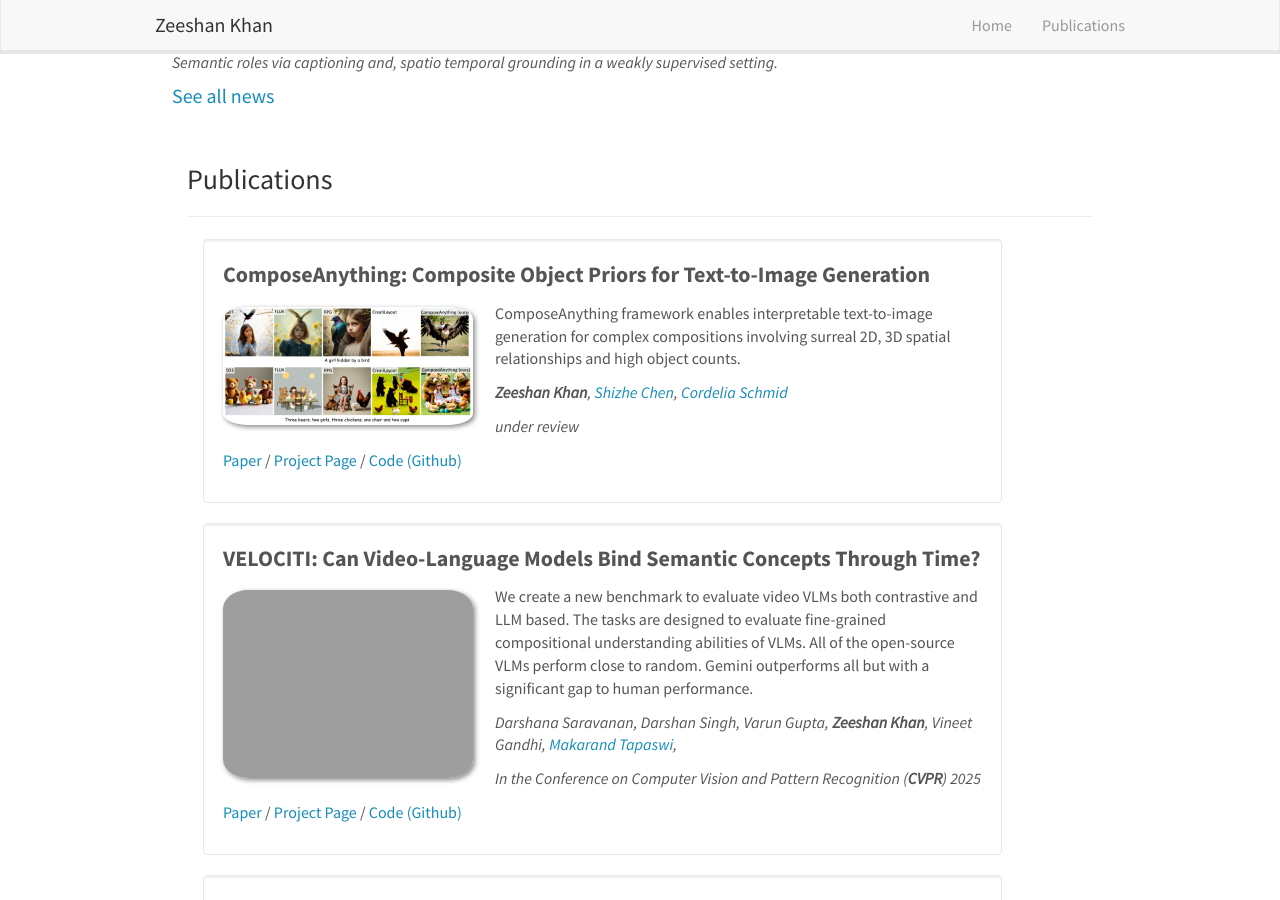
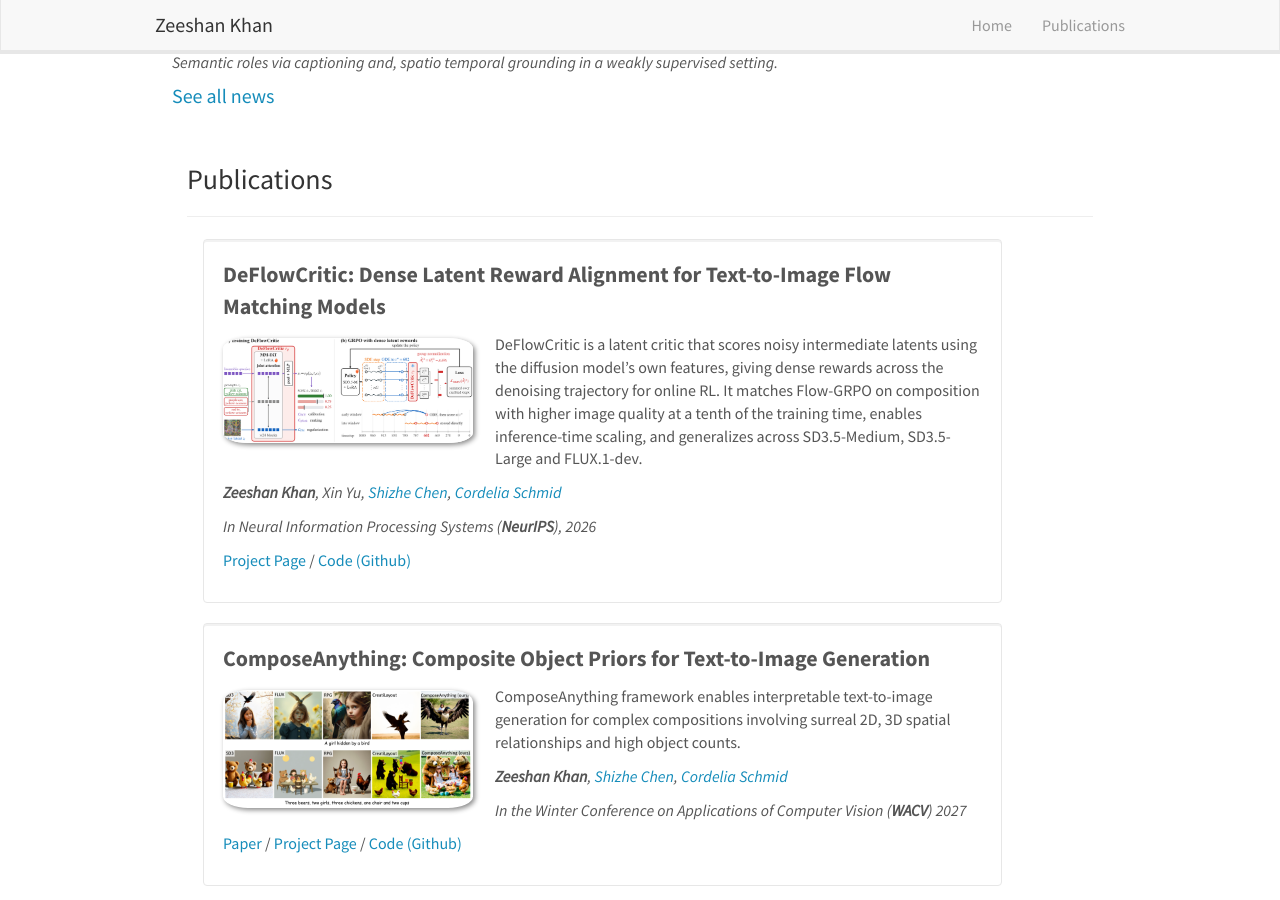
Before and after one commit to zeeshank95/zeeshank95.github.io, a Jekyll site: the page built from _pages/home.md, in a window 1280 px wide and 900 px high, scrolled down 788 px. Built offline with Jekyll 4.4.1, drawn with Linux system fonts in a browser that asks for light colours; nearby versions of some CDN libraries.

Commit message:
Homepage: add DeFlowCritic (NeurIPS 2026), ComposeAnything at WACV 2027; NeurIPS badge casing
Co-Authored-By: Claude Opus 5.5 <noreply@anthropic.com>

```diff
--- a/_data/publist.yml
+++ b/_data/publist.yml
@@ -1,8 +1,22 @@
+- title: 'DeFlowCritic: Dense Latent Reward Alignment for Text-to-Image Flow Matching Models'
+  image: deflowcritic.png
+  description: DeFlowCritic is a latent critic that scores noisy intermediate latents using the diffusion model's own features, giving dense rewards across the denoising trajectory for online RL. It matches Flow-GRPO on composition with higher image quality at a tenth of the training time, enables inference-time scaling, and generalizes across SD3.5-Medium, SD3.5-Large and FLUX.1-dev.
+  authors: <b>Zeeshan Khan</b>, Xin Yu, <a href="https://cshizhe.github.io">Shizhe Chen</a>, <a href="https://cordeliaschmid.github.io">Cordelia Schmid</a>
+  venue: <i>In Neural Information Processing Systems (<b>NeurIPS</b>), 2026</i>
+  number_link: 2
+  link1:
+    url: https://zeeshank95.github.io/deflowcritic/
+    display: Project Page
+  link2:
+    url: https://github.com/zeeshank95/DeFlowCritic
+    display: Code (Github)
+
+
 - title: 'ComposeAnything: Composite Object Priors for Text-to-Image Generation'
   image: CA_teaser.png
   description: ComposeAnything framework enables interpretable text-to-image generation for complex compositions involving surreal 2D, 3D spatial relationships and high object counts.
   authors: <b>Zeeshan Khan</b>, <a href="https://cshizhe.github.io">Shizhe Chen</a>, <a href="https://cordeliaschmid.github.io">Cordelia Schmid</a>
-  venue: <i> under review </i>
+  venue: <i>In the Winter Conference on Applications of Computer Vision (<b>WACV</b>) 2027</i>
   number_link: 3
   link1:
     url: https://arxiv.org/abs/2505.24086
--- a/deflowcritic/index.html
+++ b/deflowcritic/index.html
@@ -65,8 +65,7 @@
             display: inline-block;
             font-size: 13px;
             font-weight: 600;
-            letter-spacing: 0.08em;
-            text-transform: uppercase;
+            letter-spacing: 0.04em;
             color: var(--accent);
             border: 1px solid rgba(198, 40, 40, 0.35);
             border-radius: 999px;
```
Also changed, not shown: images/pubpic/deflowcritic.png (added).
